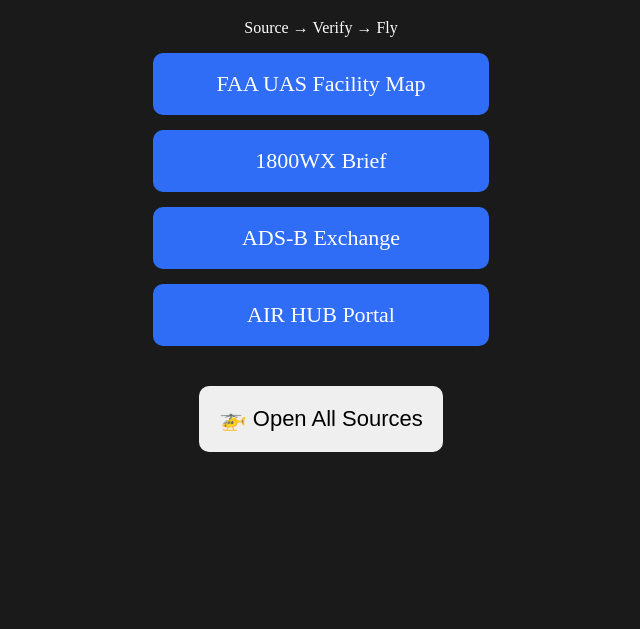
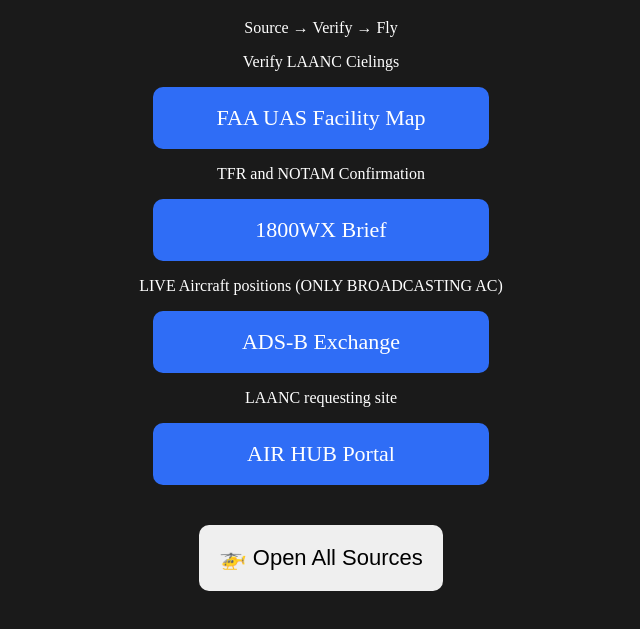
Before and after one commit to EPDelta-start/Mission-dashboard, a plain HTML site: page index.html in a window 1280 px wide. Shown: the part 109-738 px from the top of the page, without its empty margins (319-959 px from the left). Drawn offline with Linux system fonts and the light colour scheme.

Commit message:
Add additional resources for flight verification

```diff
--- a/index.html
+++ b/index.html
@@ -50,21 +50,25 @@
 
 <p>Source → Verify → Fly</p>
 
+<p>Verify LAANC Cielings</p>
 <a target="_blank"
 href="https://experience.arcgis.com/experience/e6e8b84c6f1144f69a30f9632ebe4352">
 FAA UAS Facility Map
 </a>
 
+<p>TFR and NOTAM Confirmation</p>
 <a target="_blank"
 href="https://www.1800wxbrief.com/Website/interactiveMap">
 1800WX Brief
 </a>
 
+<p>LIVE Aircraft positions (ONLY BROADCASTING AC)</p>
 <a target="_blank"
 href="https://globe.adsbexchange.com/">
 ADS-B Exchange
 </a>
 
+<p>LAANC requesting site</p>
 <a target="_blank"
 href="https://portal.airspacelink.com/">
 AIR HUB Portal
```
